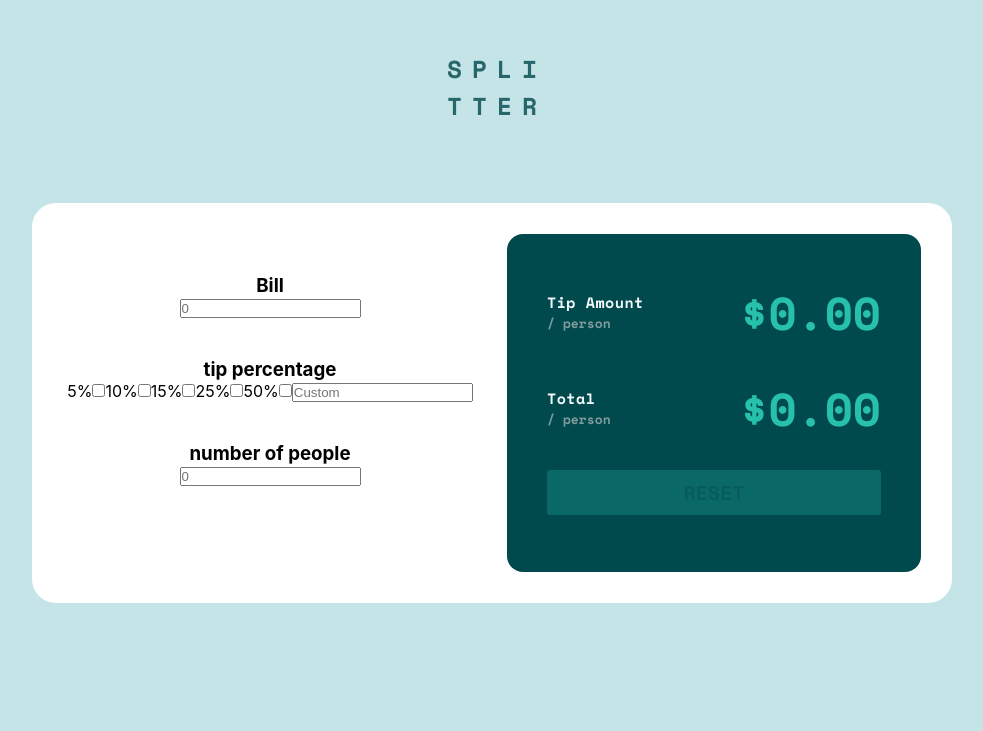
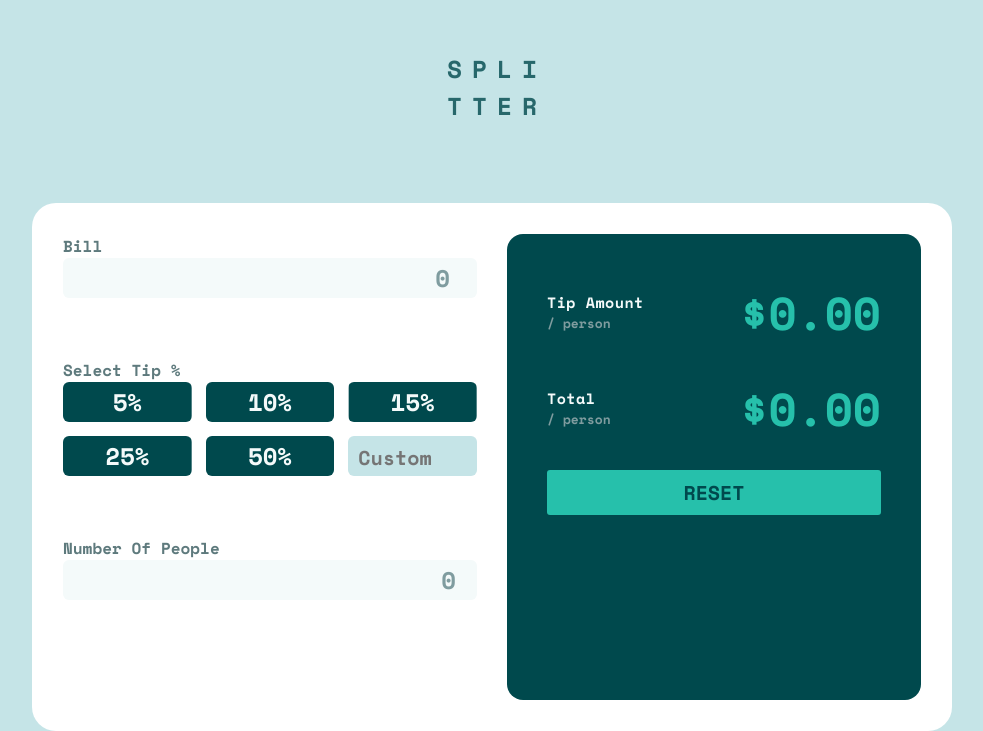
Before and after one commit to rachidbend/tip-calculator-app-main, a React (Create React App) app: page / in a window 1280 px wide. Shown: the part 102-833 px from the top of the page, without its empty margins (148-1131 px from the left). Before the commit the page ends 800 px from the top, so only its background shows below. Built offline with nearby package versions, Linux system fonts and the light colour scheme.

Commit message:
styled both results and inputs a lot but they still need work

```diff
--- a/src/App.css
+++ b/src/App.css
@@ -21,7 +21,3 @@
   padding-left: 10px;
   /* transform: scale(0.99); */
 }
-
-.input-data div {
-  margin-top: 40px;
-}
--- a/src/components/InputData.js
+++ b/src/components/InputData.js
@@ -13,7 +13,7 @@
   // what this component should render
   return (
     <div className="input-data">
-      <div>
+      <div className="input-data__section">
         <h3>Bill</h3>
         <input
           type="number"
@@ -24,9 +24,10 @@
           placeholder={'0'}
         />
       </div>
+      <div className="input-data__section">
+        <h3>Select Tip %</h3>
+        <form className="tip-form">
           <div>
-        <h3>tip percentage</h3>
-        <form>
             <label htmlFor="tip5">5%</label>
             <input
               className="tip-input"
@@ -36,6 +37,9 @@
               onChange={handleCheckBox}
               value={5}
             />
+            <span className="checkmark"></span>
+          </div>
+          <div>
             <label htmlFor="tip10">10%</label>
             <input
               className="tip-input"
@@ -45,6 +49,9 @@
               onChange={handleCheckBox}
               value={10}
             />
+            <span className="checkmark"></span>
+          </div>
+          <div>
             <label htmlFor="tip15">15%</label>
             <input
               className="tip-input"
@@ -54,6 +61,9 @@
               onChange={handleCheckBox}
               value={15}
             />
+            <span className="checkmark"></span>
+          </div>
+          <div>
             <label htmlFor="tip25">25%</label>
             <input
               className="tip-input"
@@ -63,6 +73,9 @@
               onChange={handleCheckBox}
               value={25}
             />
+            <span className="checkmark"></span>
+          </div>
+          <div>
             <label htmlFor="tip50">50%</label>
             <input
               className="tip-input"
@@ -72,6 +85,9 @@
               onChange={handleCheckBox}
               value={50}
             />
+            <span className="checkmark"></span>
+          </div>
+
           <input
             type="number"
             name="tipCustom"
@@ -81,8 +97,8 @@
           />
         </form>
       </div>
-      <div>
-        <h3>number of people</h3>
+      <div className="input-data__section">
+        <h3>Number of People</h3>
         <input
           type="number"
           name="numberOfPeople"
--- a/src/containers/BillCalculatorContainer.css
+++ b/src/containers/BillCalculatorContainer.css
@@ -60,9 +60,9 @@
 
 .btn--reset {
   display: block;
-  background-color: hsla(172, 67%, 45%, 0.9);
-  color: hsla(183, 100%, 15%, 0.4);
-  opacity: 0.3;
+  background-color: hsla(172, 67%, 45%, 1);
+  color: hsla(183, 100%, 15%, 1);
+  opacity: 1;
   padding: 8px 0;
   border-radius: 3px;
   width: 100%;
@@ -76,3 +76,132 @@
   color: hsla(183, 100%, 15%, 1);
   opacity: 1;
 }
+
+.input-data {
+  text-align: left;
+}
+
+.input-data h3 {
+  text-transform: capitalize;
+  font-size: 16px;
+  font-family: 'Space Mono', monospace;
+  color: hsl(186, 14%, 43%);
+}
+
+.input-data {
+  margin-bottom: 40px;
+}
+
+.tip-form {
+  display: grid;
+  grid-template-columns: repeat(3, 1fr);
+  gap: 14px;
+}
+
+.tip-form div {
+  /* background-color: red; */
+  position: relative;
+  height: 40px;
+  border-radius: 6px;
+  overflow: hidden;
+}
+
+.tip-form label {
+  position: absolute;
+  top: 50%;
+  left: 50%;
+  transform: translate(-50%, -50%);
+  z-index: 1;
+  color: hsl(189, 41%, 97%);
+  font-size: 24px;
+  font-family: 'Space Mono', monospace;
+}
+
+.tip-form input {
+  opacity: 0;
+  max-width: 100%;
+  height: 100%;
+  text-align: right;
+}
+
+.checkmark {
+  position: absolute;
+  height: 100%;
+  width: 100%;
+  background-color: hsl(183, 100%, 15%);
+  top: 50%;
+  left: 50%;
+  transform: translate(-50%, -50%);
+  transition: all ease 200ms;
+
+  /* opacity: 0; */
+}
+
+input:checked ~ .checkmark {
+  background-color: hsl(172, 67%, 45%);
+}
+input:checked ~ .tip-form label {
+  color: hsl(183, 100%, 15%);
+}
+
+#custom-tip {
+  font-family: 'Space Mono', monospace;
+  opacity: 1;
+  color: hsl(183, 100%, 15%);
+  background-color: hsl(185, 41%, 84%);
+  border: none;
+  max-width: 100%;
+  min-width: 0;
+  display: inline-block;
+  padding: 10px;
+  font-size: 24px;
+  border-radius: 6px;
+  height: 40px;
+}
+
+#custom-tip::placeholder {
+  font-size: 20px;
+  text-transform: capitalize;
+  text-align: left;
+}
+
+.input-data__section {
+  margin-bottom: 60px;
+}
+
+#bill {
+  display: block;
+  width: 100%;
+  height: 40px;
+  background-color: hsl(189, 41%, 97%);
+  border: none;
+
+  font-size: 24px;
+  border-radius: 6px;
+  color: hsl(183, 100%, 15%);
+  text-align: right;
+  font-family: 'Space Mono', monospace;
+  padding: 6px 12px;
+}
+#bill::placeholder {
+  font-size: 24px;
+  color: hsl(184, 14%, 56%);
+}
+#people {
+  display: block;
+  width: 100%;
+  height: 40px;
+  background-color: hsl(189, 41%, 97%);
+  border: none;
+
+  font-size: 24px;
+  border-radius: 6px;
+  color: hsl(183, 100%, 15%);
+  text-align: right;
+  font-family: 'Space Mono', monospace;
+  padding: 6px;
+}
+#people::placeholder {
+  font-size: 24px;
+  color: hsl(184, 14%, 56%);
+}
```
Lines whose indentation alone changed are shown as unchanged.
